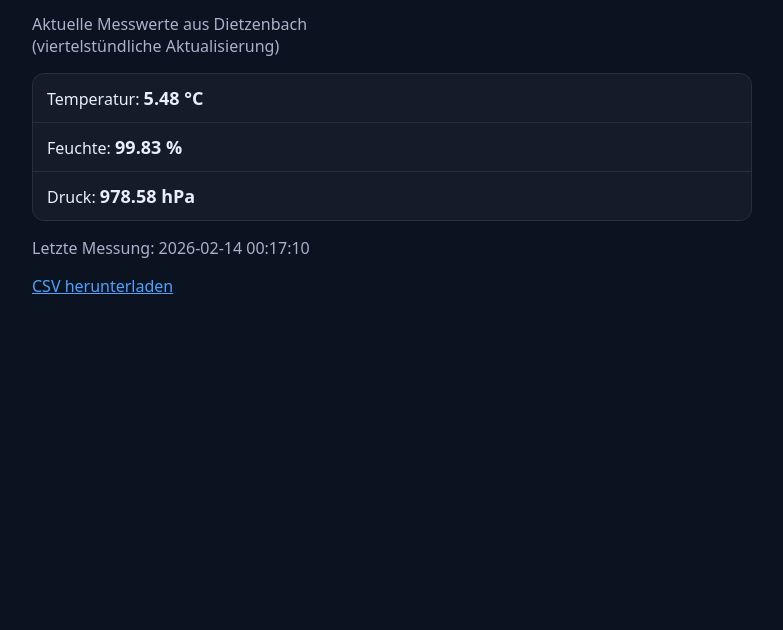
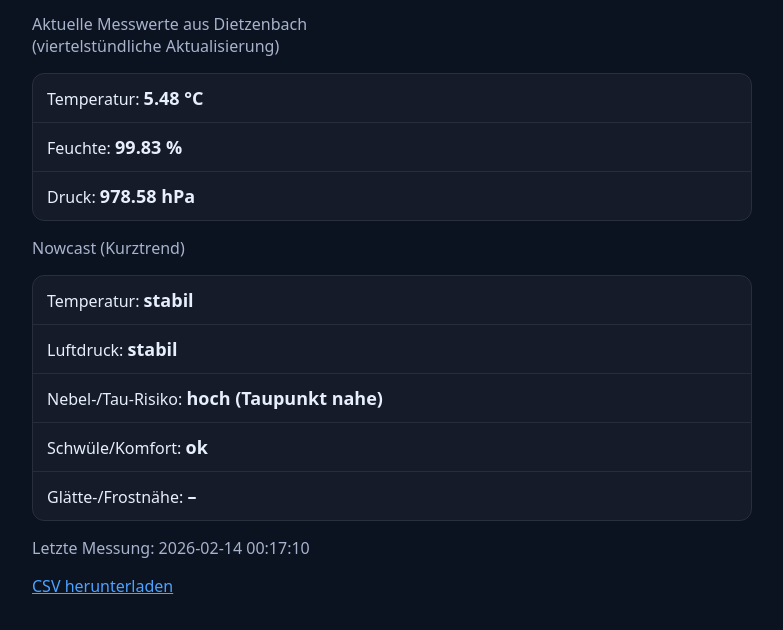
Before and after one commit to newcomer2025/wetterstation, a plain HTML site: page index.html in a window 1280 px wide. Shown: the part 120-750 px from the top of the page, without its empty margins (248-1031 px from the left). Drawn offline with Linux system fonts and the light colour scheme.

Commit message:
Website: Nowcast-Block unter Messwerten

```diff
--- a/app.js
+++ b/app.js
@@ -40,6 +40,21 @@ async function load() {
     // optional: still bleiben oder in Konsole loggen
     console.log("Load error:", e);
   }
+    // --- Nowcast laden (JSON) ---
+  try {
+    const r2 = await fetch("nowcast.json?cb=" + Date.now(), { cache: "no-store" });
+    if (r2.ok) {
+      const nc = await r2.json();
+      document.getElementById("nc_temp").textContent    = nc.temp_text || "–";
+      document.getElementById("nc_press").textContent   = nc.press_text || "–";
+      document.getElementById("nc_fog").textContent     = nc.fog_text || "–";
+      document.getElementById("nc_comfort").textContent = nc.comfort_text || "–";
+      document.getElementById("nc_frost").textContent   = nc.frost_text || "–";
+    }
+  } catch (e) {
+    // ok, falls nowcast.json noch nicht erreichbar ist
+  }
+
 }
 
 load();
--- a/index.html
+++ b/index.html
@@ -21,6 +21,17 @@
     <li>Druck: <strong id="pres">–</strong></li>
   </ul>
 
+  <p class="subtitle">
+  Nowcast (Kurztrend)</p>
+
+  <ul>
+    <li>Temperatur: <strong id="nc_temp">–</strong></li>
+    <li>Luftdruck: <strong id="nc_press">–</strong></li>
+    <li>Nebel-/Tau-Risiko: <strong id="nc_fog">–</strong></li>
+    <li>Schwüle/Komfort: <strong id="nc_comfort">–</strong></li>
+    <li>Glätte-/Frostnähe: <strong id="nc_frost">–</strong></li>
+  </ul>
+
   <p>Letzte Messung: <span id="ts">–</span></p>
 
   <p>
```
